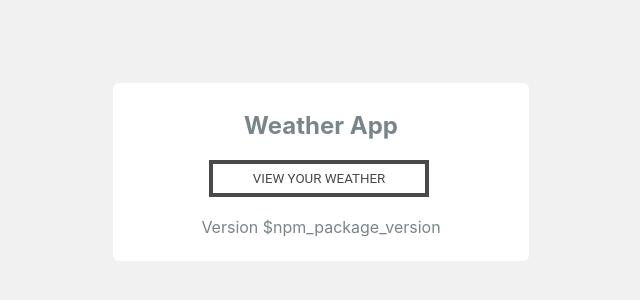
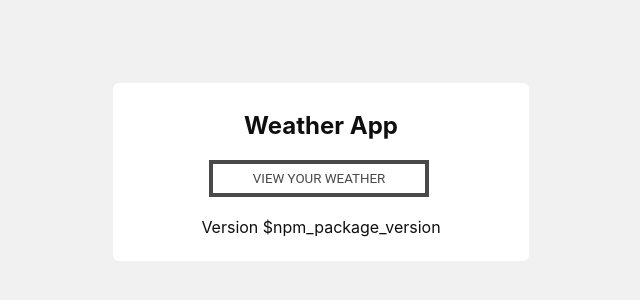
Before and after one commit to AlexsandroSA/weather-app, a React (Vite) app: page / in a window 1280 px wide. Shown: the part 228-528 px from the top of the page, without its empty margins (319-959 px from the left). Built offline with nearby package versions, Linux system fonts and the light colour scheme; no server answers.

Commit message:
fix: improve accessibility change the text color

```diff
--- a/src/index.css
+++ b/src/index.css
@@ -1,7 +1,7 @@
 body {
   font-size: 16px;
   background-color: #f1f1f1;
-  color: #78868A;
+  color: #0F0F0F;
   margin: 0;
   font-family: -apple-system, BlinkMacSystemFont, 'Segoe UI', 'Roboto', 'Oxygen',
     'Ubuntu', 'Cantarell', 'Fira Sans', 'Droid Sans', 'Helvetica Neue',
```
